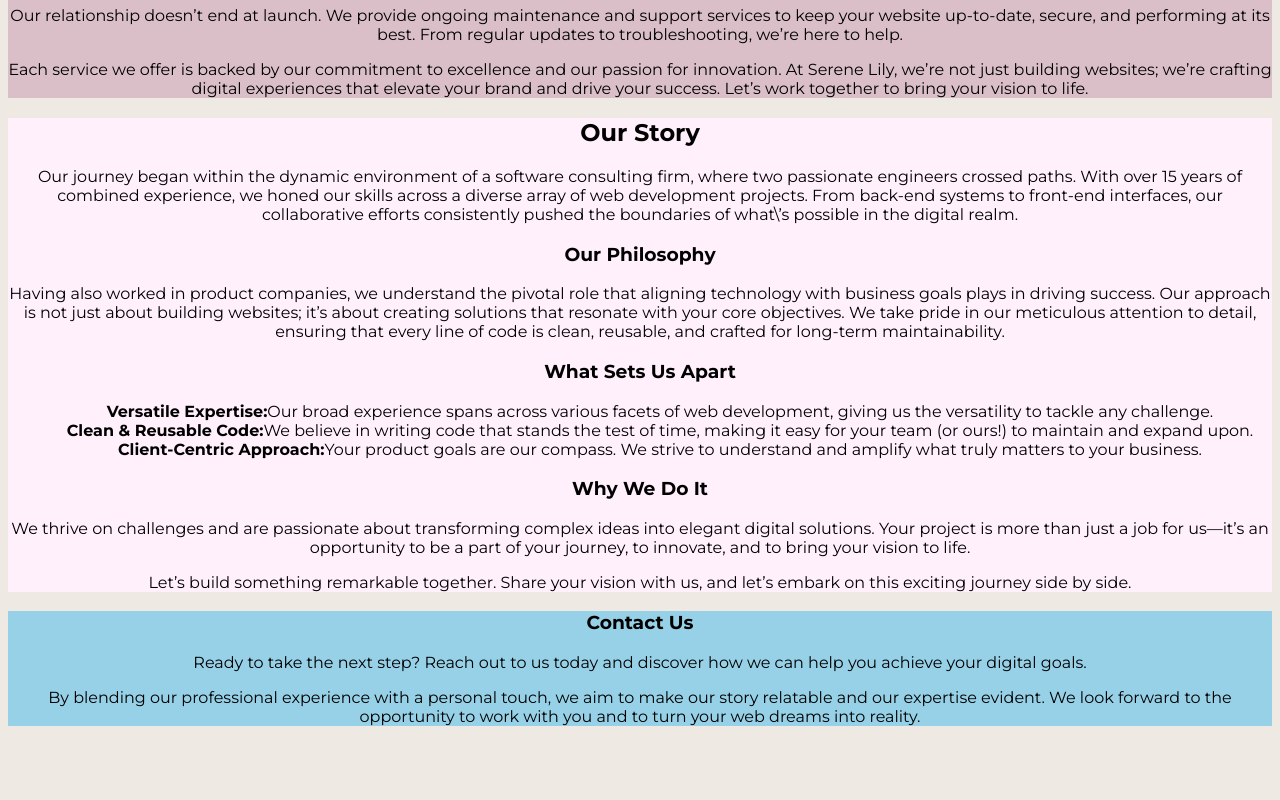
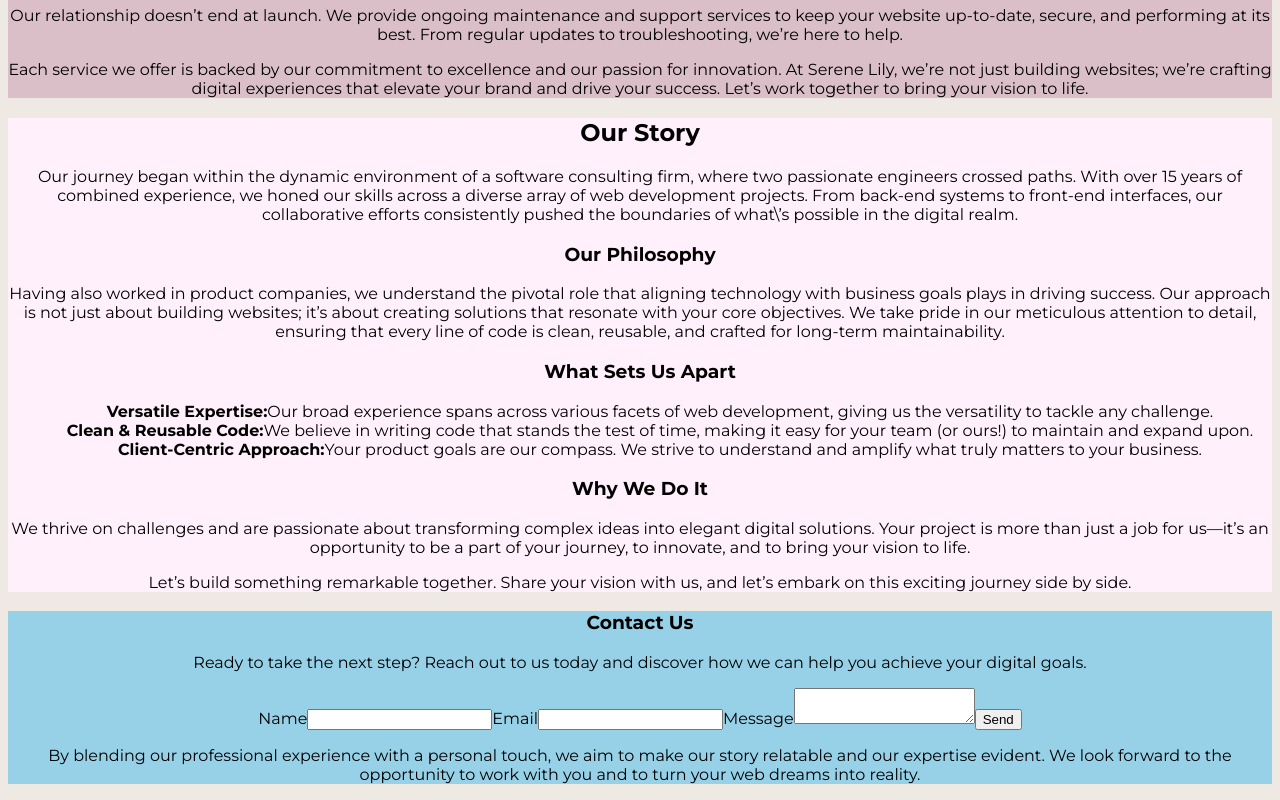
Before and after one commit to Serene-Lily/serene-lily, a React (Create React App) app: page / in a window 1280 px wide. Shown: the part 1784-2584 px from the top of the page. Before the commit the page ends 2526 px from the top, so only its background shows below. Built offline with nearby package versions, Linux system fonts and the light colour scheme; no server answers.

Commit message:
add contact us form

```diff
--- a/package.json
+++ b/package.json
@@ -4,6 +4,7 @@
   "homepage": "https://serene-lily.github.io",
   "private": true,
   "dependencies": {
+    "@emailjs/browser": "^4.3.3",
     "@testing-library/jest-dom": "^5.17.0",
     "@testing-library/react": "^13.4.0",
     "@testing-library/user-event": "^13.5.0",
@@ -11,6 +12,7 @@
     "@types/node": "^16.18.97",
     "@types/react": "^18.3.1",
     "@types/react-dom": "^18.3.0",
+    "dotenv": "^16.4.5",
     "react": "^18.3.1",
     "react-dom": "^18.3.1",
     "react-icons": "^5.2.1",
@@ -44,6 +46,7 @@
     ]
   },
   "devDependencies": {
+    "@babel/plugin-proposal-private-property-in-object": "^7.21.11",
     "@eslint/js": "^9.4.0",
     "eslint": "^8.57.0",
     "eslint-config-prettier": "^9.1.0",
--- a/public/index.html
+++ b/public/index.html
@@ -11,7 +11,6 @@
       manifest.json provides metadata used when your web app is installed on a
       user's mobile device or desktop. See https://developers.google.com/web/fundamentals/web-app-manifest/
     -->
-    <link rel="manifest" href="%PUBLIC_URL%/manifest.json" />
     <!--
       Notice the use of %PUBLIC_URL% in the tags above.
       It will be replaced with the URL of the `public` folder during the build.
--- a/src/pages/Contact/Contact.tsx
+++ b/src/pages/Contact/Contact.tsx
@@ -1,4 +1,5 @@
 import './Contact.css'
+import { ContactUsForm } from './ContactUsForm'
 
 export const Contact = () => {
   return (
@@ -9,7 +10,7 @@ export const Contact = () => {
         can help you achieve your digital goals.
       </p>
 
-      {/* form */}
+      <ContactUsForm />
 
       <p>
         By blending our professional experience with a personal touch, we aim to
--- /dev/null
+++ b/src/pages/Contact/ContactUsForm.tsx
@@ -0,0 +1,48 @@
+import { useRef } from 'react'
+import emailjs from '@emailjs/browser'
+
+const serviceId = process.env.REACT_APP_CONTACT_FORM_SERVICE_ID
+const templateId = process.env.REACT_APP_CONTACT_FORM_TEMPLATE_ID
+const publicKey = process.env.REACT_APP_EMAIL_JS_API_KEY
+
+export const ContactUsForm = () => {
+  const form = useRef()
+
+  const sendEmail = (e: React.ChangeEvent<HTMLInputElement>): void => {
+    e.preventDefault()
+
+    emailjs
+      .sendForm(
+        // @ts-ignore
+        serviceId,
+        templateId,
+        // @ts-ignore
+        form.current,
+        {
+          publicKey,
+        },
+      )
+      .then(
+        () => {
+          console.log('SUCCESS!')
+        },
+        (error) => {
+          console.log('FAILED...', error.text)
+        },
+      )
+  }
+
+  // TODO: validation and error handling on form, CAPTCHA test
+  return (
+    // @ts-ignore
+    <form ref={form} onSubmit={sendEmail}>
+      <label>Name</label>
+      <input type="text" name="user_name" required />
+      <label>Email</label>
+      <input type="email" name="user_email" required />
+      <label>Message</label>
+      <textarea name="message" required />
+      <input type="submit" value="Send" />
+    </form>
+  )
+}
```
Also changed, not shown: 2 other files (tests, documents, lock files or other folders).
